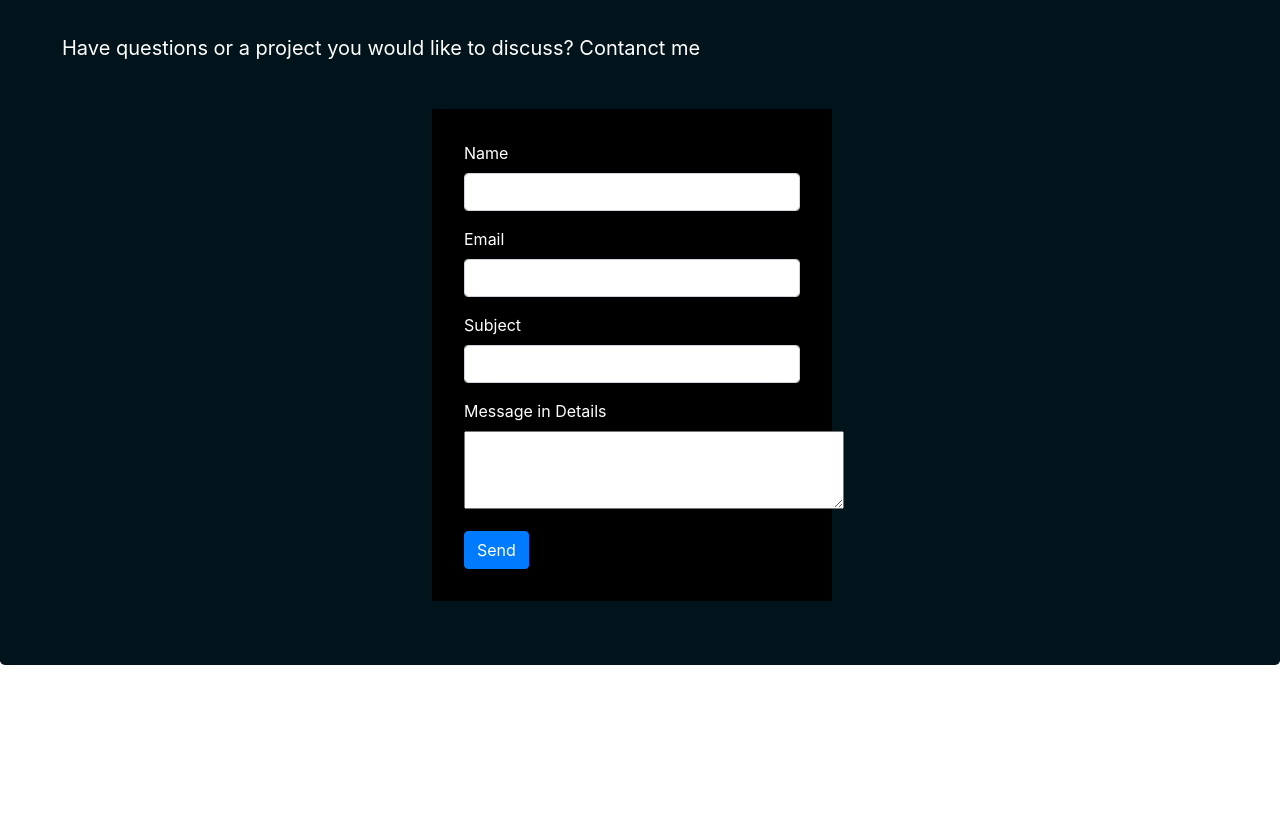
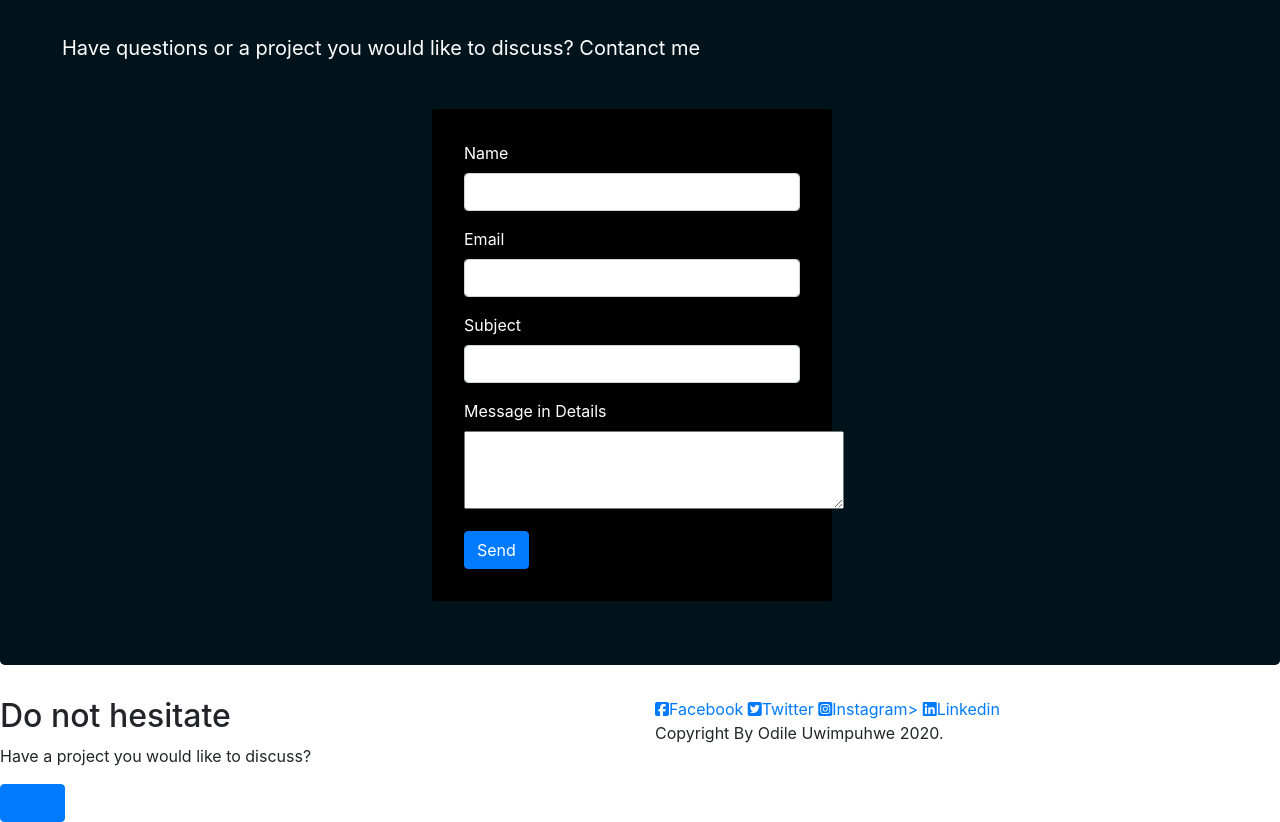
Before and after one commit to Odile078/PersonalPortofolio, a plain HTML site: page index.html in a window 1280 px wide. Shown: the part 2292-3114 px from the top of the page. Before the commit the page ends 2989 px from the top, so only its background shows below. Drawn offline with Linux system fonts and the light colour scheme.

Commit message:
Added content to the footer

```diff
--- a/index.html
+++ b/index.html
@@ -143,13 +143,21 @@
     </section>
     <footer>
         <div class="row">
-            <div class="col-md-6 message">
-
+            <div class="col-md-6 message" >
+                <h2 class="messageh">Do not hesitate</h2>
+                <p class="messagep">Have a project you would like to discuss?</p>
+                <button type="submit" class="btn btn-primary but"><a href="#contact">Send</a> </button>
             </div>
             <div class="col-md-6 contact-media">
 
+                <a href=""><i class="fab fa-facebook-square" ></i>Facebook</a>
+                <a href=""><i class="fab fa-twitter-square"></i>Twitter</a>
+                <a href=""><i class="fab fa-instagram-square"></i>Instagram></a>
+                <a href=""><i class="fab fa-linkedin"></i>Linkedin</a></li>
+
+                <p>Copyright By Odile Uwimpuhwe 2020.</p>
+
             </div>
-
         </div>
     </footer>
 
```
